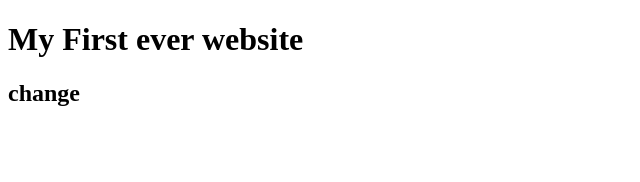
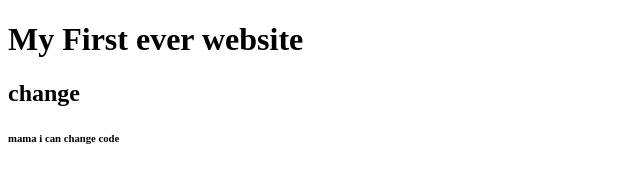
Before and after one commit to Shak1lMahmud/my-first-website, a plain HTML site: page index.html in a window 1280 px wide. Shown: the full height of the page, 0-640 px from the left. Drawn offline with Linux system fonts and the light colour scheme.

Commit message:
learn github

```diff
--- a/index.html
+++ b/index.html
@@ -9,6 +9,6 @@
 <body>
     <h1>My First ever website</h1>
     <h2>change</h2>
-    <p></p>
+    <h6>mama i can change code</h6>
 </body>
 </html>
```
